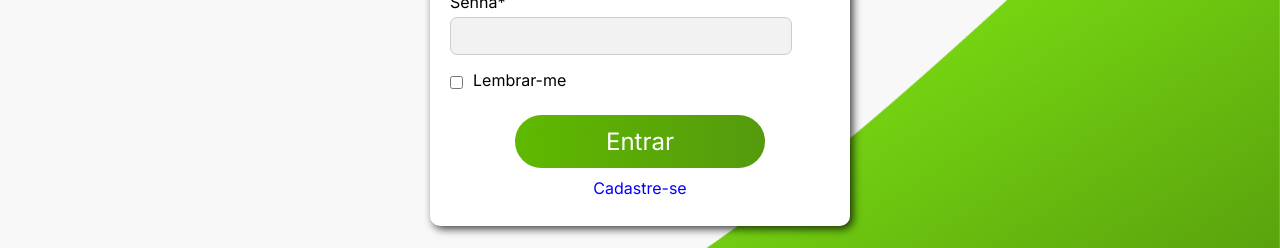
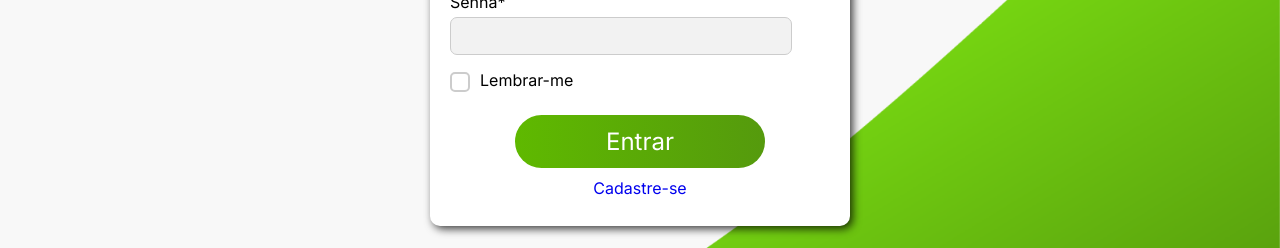
Before and after one commit to dmds97/Fala_Agro, a React (Vite) app: page / in a window 1280 px wide. Shown: the part 374-622 px from the top of the page. Built offline with nearby package versions, Linux system fonts and the light colour scheme.

Commit message:
componente input

```diff
--- /dev/null
+++ b/src/components/Input/Input.tsx
@@ -0,0 +1,43 @@
+// src/components/Input/Input.tsx
+import React from "react";
+import { UseFormRegisterReturn } from "react-hook-form";
+import "./style.css";
+
+interface InputProps {
+  label: string;
+  id: string;
+  type: string;
+  register: UseFormRegisterReturn;
+  error?: string;
+  onChange?: (event: React.ChangeEvent<HTMLInputElement>) => void;
+  maxLength?: number;
+  className?: string;
+}
+
+const Input: React.FC<InputProps> = ({
+  label,
+  id,
+  type,
+  register,
+  error,
+  onChange,
+  maxLength,
+  className = "",
+}) => {
+  return (
+    <div className={`input-container ${className}`}>
+      <label htmlFor={id}>{label}</label>
+      <input
+        id={id}
+        type={type}
+        {...register}
+        onChange={onChange}
+        maxLength={maxLength}
+        className="input-field"
+      />
+      {error && <p className="error-message">{error}</p>}
+    </div>
+  );
+};
+
+export default Input;
--- /dev/null
+++ b/src/components/Input/style.css
@@ -0,0 +1,16 @@
+label {
+  display: block;
+  margin-bottom: 5px;
+  font-size: 1rem;
+}
+
+input[type="email"],
+input[type="password"],
+input[type="date"],
+input[type="text"] {
+  width: 90%;
+  padding: 10px;
+  border: 1px solid #ccc;
+  border-radius: 7px;
+  background-color: #f2f2f2;
+}
--- a/src/index.css
+++ b/src/index.css
@@ -6,3 +6,11 @@
   padding: 0;
   font-family: "Inter", sans-serif;
 }
+
+.error-message {
+  color: red;
+  font-size: 0.75rem;
+  font-style: italic;
+  margin-top: 5px;
+  cursor: auto;
+}
--- a/src/pages/LoginPage/index.tsx
+++ b/src/pages/LoginPage/index.tsx
@@ -1,5 +1,5 @@
 import { useForm, SubmitHandler } from "react-hook-form";
-import { Link } from "react-router-dom"; // Importação do Link
+import { Link } from "react-router-dom";
 import "./style.css";
 import logo from "../../assets/img/logo.png";
 import { zodResolver } from "@hookform/resolvers/zod";
@@ -14,6 +14,7 @@ const schema = z.object({
     .string()
     .min(8, "Mínimo 8 caracteres")
     .nonempty("Esse campo é obrigatório"),
+  remember: z.boolean().optional(),
 });
 
 type LoginFormInputs = z.infer<typeof schema>;
@@ -47,7 +48,7 @@ const LoginPage = () => {
                 <label htmlFor="email">Email*</label>
                 <input id="email" type="email" {...register("email")} />
                 {errors.email && (
-                  <p className="error">{errors.email.message}</p>
+                  <p className="error-message">{errors.email.message}</p>
                 )}
               </div>
               <div>
@@ -58,17 +59,21 @@ const LoginPage = () => {
                   {...register("password")}
                 />
                 {errors.password && (
-                  <p className="error">{errors.password.message}</p>
+                  <p className="error-message">{errors.password.message}</p>
                 )}
               </div>
               <div className="checkbox-container">
-                <input type="checkbox" id="remember" />
+                <input
+                  type="checkbox"
+                  id="remember"
+                  {...register("remember")}
+                />
                 <label htmlFor="remember">Lembrar-me</label>
               </div>
             </div>
             <div className="button-container">
               <button type="submit">Entrar</button>
-              <p>
+              <p className="link">
                 <Link to="/signup">Cadastre-se</Link>
               </p>
             </div>
--- a/src/pages/LoginPage/style.css
+++ b/src/pages/LoginPage/style.css
@@ -60,28 +60,44 @@ html {
   margin-bottom: 15px;
 }
 
-label {
-  display: block;
-  margin-bottom: 5px;
-}
-
-input[type="email"],
-input[type="password"] {
-  width: 100%;
-  padding: 10px;
-  border: 1px solid #ccc;
-  border-radius: 7px;
-  background-color: #f2f2f2;
-}
-
 .checkbox-container {
   display: flex;
   align-items: center;
   margin-bottom: 20px;
+  position: relative;
 }
 
-.checkbox-container input {
+.checkbox-container input[type="checkbox"] {
+  appearance: none;
+  width: 20px;
+  height: 20px;
+  border: 2px solid #ccc;
+  border-radius: 5px;
+  outline: none;
+  cursor: pointer;
   margin-right: 10px;
+  position: relative;
+}
+
+.checkbox-container input[type="checkbox"]:checked {
+  background-color: #4caf50;
+  border: 2px solid #4caf50;
+}
+
+.checkbox-container input[type="checkbox"]:checked::after {
+  content: "";
+  position: absolute;
+  left: 4px;
+  width: 7px;
+  height: 14px;
+  border: solid white;
+  border-width: 0 2px 2px 0;
+  transform: rotate(45deg);
+  display: none;
+}
+
+.checkbox-container input[type="checkbox"]:checked::after {
+  display: block;
 }
 
 .button-container {
@@ -91,37 +107,10 @@ input[type="password"] {
   margin-top: 20px;
 }
 
-button {
-  width: 100%;
-  max-width: 250px;
-  padding: 12px;
-  background-color: #4caf50;
-  color: white;
-  border: none;
-  border-radius: 60px;
-  cursor: pointer;
-  font-size: 16px;
-  margin-bottom: 10px;
-}
-
-button:hover {
-  background-color: #45a049;
-}
-
-p {
-  text-align: center;
+a {
   text-decoration: none;
-  color: blue;
-  cursor: pointer;
 }
 
 a:hover {
   text-decoration: underline;
 }
-
-.error-message {
-  color: red;
-  font-size: 0.75rem;
-  font-style: italic;
-  margin-top: 5px;
-}
--- a/src/pages/SignUpPage/index.tsx
+++ b/src/pages/SignUpPage/index.tsx
@@ -1,9 +1,11 @@
 import { useForm, SubmitHandler } from "react-hook-form";
+import { Link } from "react-router-dom";
 import "./style.css";
 import logo from "../../assets/img/logo.png";
 import { zodResolver } from "@hookform/resolvers/zod";
 import * as z from "zod";
 import Button from "../../components/Button/Button";
+import Input from "../../components/Input/Input";
 
 const schema = z.object({
   email: z
@@ -62,50 +64,41 @@ const SignUpPage = () => {
           </div>
           <form onSubmit={handleSubmit(onSubmit)}>
             <div className="inputsdata">
-              <div>
-                <label htmlFor="email">Email*</label>
-                <input id="email" type="email" {...register("email")} />
-                {errors.email && (
-                  <p className="error-message">{errors.email.message}</p>
-                )}
-              </div>
-              <div>
-                <label htmlFor="password">Senha*</label>
-                <input
+              <Input
+                label="Email*"
+                id="email"
+                type="email"
+                register={register("email")}
+                error={errors.email?.message}
+              />
+              <Input
+                label="Senha*"
                 id="password"
                 type="password"
-                  {...register("password")}
+                register={register("password")}
+                error={errors.password?.message}
               />
-                {errors.password && (
-                  <p className="error-message">{errors.password.message}</p>
-                )}
-              </div>
-              <div>
-                <label htmlFor="date">Data de Nascimento*</label>
-                <input id="date" type="date" {...register("date")} />
-                {errors.date && (
-                  <p className="error-message">{errors.date.message}</p>
-                )}
-              </div>
-              <div>
-                <label htmlFor="cpf">CPF*</label>
-                <input
+              <Input
+                label="Data de Nascimento*"
+                id="date"
+                type="date"
+                register={register("date")}
+                error={errors.date?.message}
+              />
+              <Input
+                label="CPF*"
                 id="cpf"
                 type="text"
-                  {...register("number")}
+                register={register("number")}
+                error={errors.number?.message}
                 onChange={handleCPFChange}
                 maxLength={14}
-                  className="cpf-input"
               />
-                {errors.number && (
-                  <p className="error-message">{errors.number.message}</p>
-                )}
-              </div>
             </div>
             <div className="button-container">
               <Button type="submit" value="Cadastrar" />
               <span>
-                Já possui uma conta? <a href="/">Faça login</a>
+                Já possui uma conta? <Link to="/">Faça login</Link>
               </span>
             </div>
           </form>
--- a/src/pages/SignUpPage/style.css
+++ b/src/pages/SignUpPage/style.css
@@ -61,33 +61,6 @@ html {
   margin-bottom: 15px;
 }
 
-label {
-  display: block;
-  margin-bottom: 5px;
-  font-size: 1rem;
-}
-
-input[type="email"],
-input[type="password"],
-input[type="date"],
-.cpf-input {
-  width: 90%;
-  padding: 10px;
-  border: 1px solid #ccc;
-  border-radius: 7px;
-  background-color: #f2f2f2;
-}
-
-.checkbox-container {
-  display: flex;
-  align-items: center;
-  margin-bottom: 20px;
-}
-
-.checkbox-container input {
-  margin-right: 10px;
-}
-
 .button-container {
   display: flex;
   flex-direction: column;
@@ -96,19 +69,10 @@ input[type="date"],
 }
 
 a {
-  text-align: center;
   text-decoration: none;
-  color: blue;
-  cursor: pointer;
 }
 
 a:hover {
   text-decoration: underline;
+  color: #4caf50;
 }
-
-.error-message {
-  color: red;
-  font-size: 0.75rem;
-  font-style: italic;
-  margin-top: 5px;
-}
```
Lines whose indentation alone changed are shown as unchanged.
